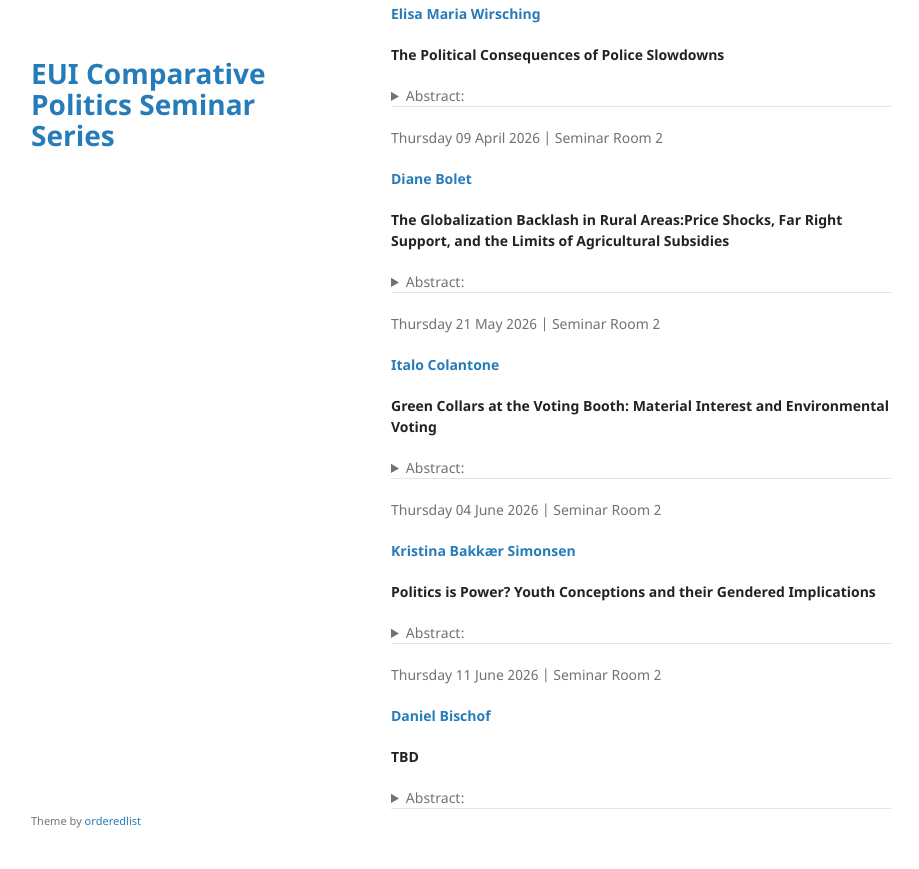
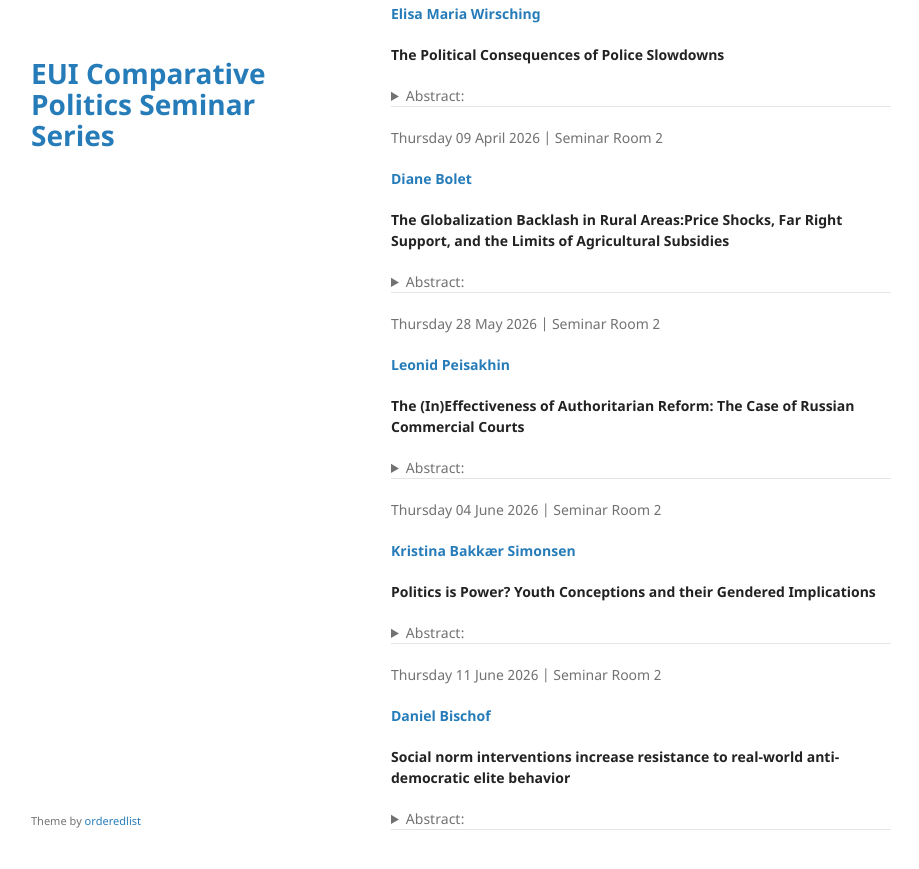
Before and after one commit to cpss-eui/cpss-eui.github.io, a Jekyll site: the page built from index.md, in a window 1280 px wide and 900 px high, scrolled down 1162 px. Shown: the top 869 px of the window, without its empty margins (179-1098 px from the left). Built offline with Jekyll 4.4.1, drawn with Linux system fonts in a browser that asks for light colours; our own code applies the rules of GitHub Pages for plain Markdown files; some of the changed lines change nothing that is shown.

Commit message:
See https://github.com/cpss-eui/comparative-politics-seminar-series/commit/69fad22f7fa51c9cce8543def80fc0c235ffb6b7 from refs/heads/main

```diff
--- a/index.md
+++ b/index.md
@@ -228,36 +228,36 @@ and cultural dimensions of rural discontent.
 </p>
 </details>
 <hr>
-Thursday 21 May 2026 | Seminar Room 2
+Thursday 28 May 2026 | Seminar Room 2
 <p>
-<strong><a href='https://sites.google.com/view/italocolantone'>Italo
-Colantone</a></strong>
+<strong><a href='https://www.leonidpeisakhin.org/'>Leonid
+Peisakhin</a></strong>
 </p>
 
-**Green Collars at the Voting Booth: Material Interest and Environmental
-Voting**
+**The (In)Effectiveness of Authoritarian Reform: The Case of Russian
+Commercial Courts**
 
 <details>
 <summary>
 Abstract:
 </summary>
 <p>
-We study how occupation-related material interest affects environmental
-voting. Specifically, material interest hinges on the greenness
-vs. brownness of individual occupational profiles. That is, on the
-extent to which individuals are expected to benefit vs. lose in a
-greener economy. We employ individual-level data from 14 western
-European countries, over 2010-2019. To measure the greenness and
-brownness of occupational profiles, for each individual we compute
-predicted greenness and brownness scores based on the predicted
-probabilities to be employed in each possible occupation. These
-probabilities are combined with occupation-specific greenness and
-brownness scores. Individuals characterized by higher predicted
-brownness are less likely to vote for Green parties and for parties with
-a more environmentalist agenda, while the opposite holds for individuals
-characterized by higher predicted greenness. Voting preferences of brown
-profiles tend to converge towards those of greener profiles in regions
-that are better placed to gain from the green transition.
+There is a general agreement in the literature that entrenched
+authoritarians ensure institutional compliance through reforms that
+curtail institutional independence. We put this assumption to the test
+in the context of the reform of the arbitrazh court system in Russia. In
+August 2014, Russia’s famously independent highest arbitrazh court was
+abolished, and lower level arbitrazh courts were brought under the
+purview of the much more politically pliant High Court. Examining
+regional arbitrazh court rulings before and after the reform – several
+million cases in total – we find that the reform resulted in a backlash
+against the federal government, whereby arbitrazh judges became less
+likely to side with the state in commercial disputes. Interestingly, the
+backlash was more pronounced among the best educated and most
+institutionally entrenched judges. These findings suggest a corrective
+to the literature on the effectiveness of authoritarian reforms. Agents
+of the authoritarian government can lash out against reforms that they
+consider unfair and punitive, hence undermining their effectiveness.
 </p>
 </details>
 <hr>
@@ -301,14 +301,28 @@ Thursday 11 June 2026 | Seminar Room 2
 Bischof</a></strong>
 </p>
 
-**TBD**
+**Social norm interventions increase resistance to real-world
+anti-democratic elite behavior**
 
 <details>
 <summary>
 Abstract:
 </summary>
 <p>
-TBD
+Can social norm interventions increase resistance to anti-democratic
+tendencies? This paper presents evidence from a two-wave experimental
+study conducted in five countries. We develop a social norms
+intervention based on the first wave and deploy it against real-world
+instances of anti-democratic elite behavior in the second wave,
+presenting messages that reflect strong public opposition along with the
+most frequent justifications for rejecting the behavior extracted by
+large language models (LLMs). We find that this social norm intervention
+increases individual opposition to real-world anti-democratic practices
+by elites and even reduces vote intention for the real-world
+undemocratic perpetrator. Our findings demonstrate the potential of
+norm-based messaging to strengthen democratic resilience and counteract
+the normalization of authoritarian practices, even in politically
+polarized environments.
 </p>
 </details>
 <hr>
```
Also changed, not shown: 1 other file.
